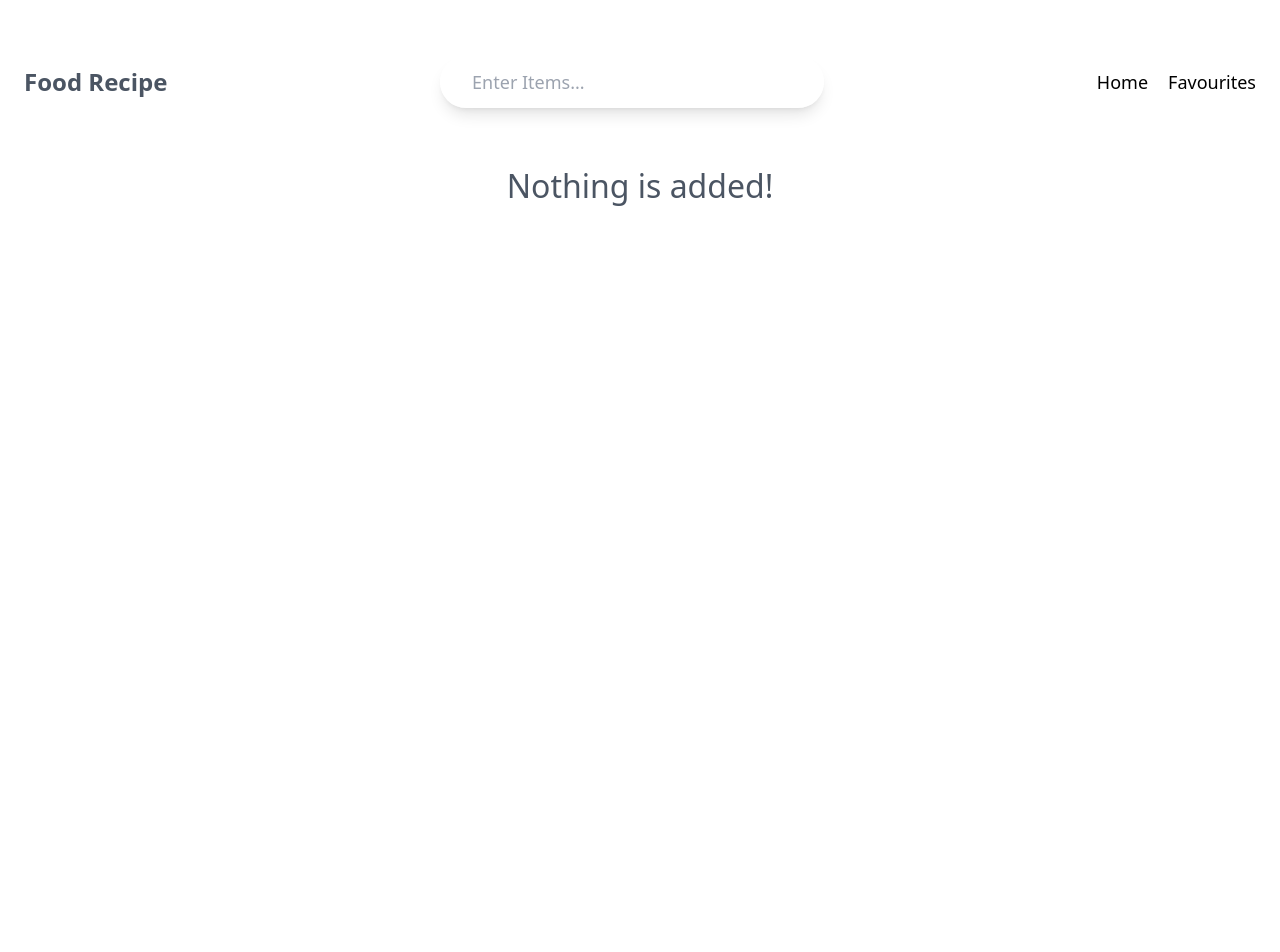
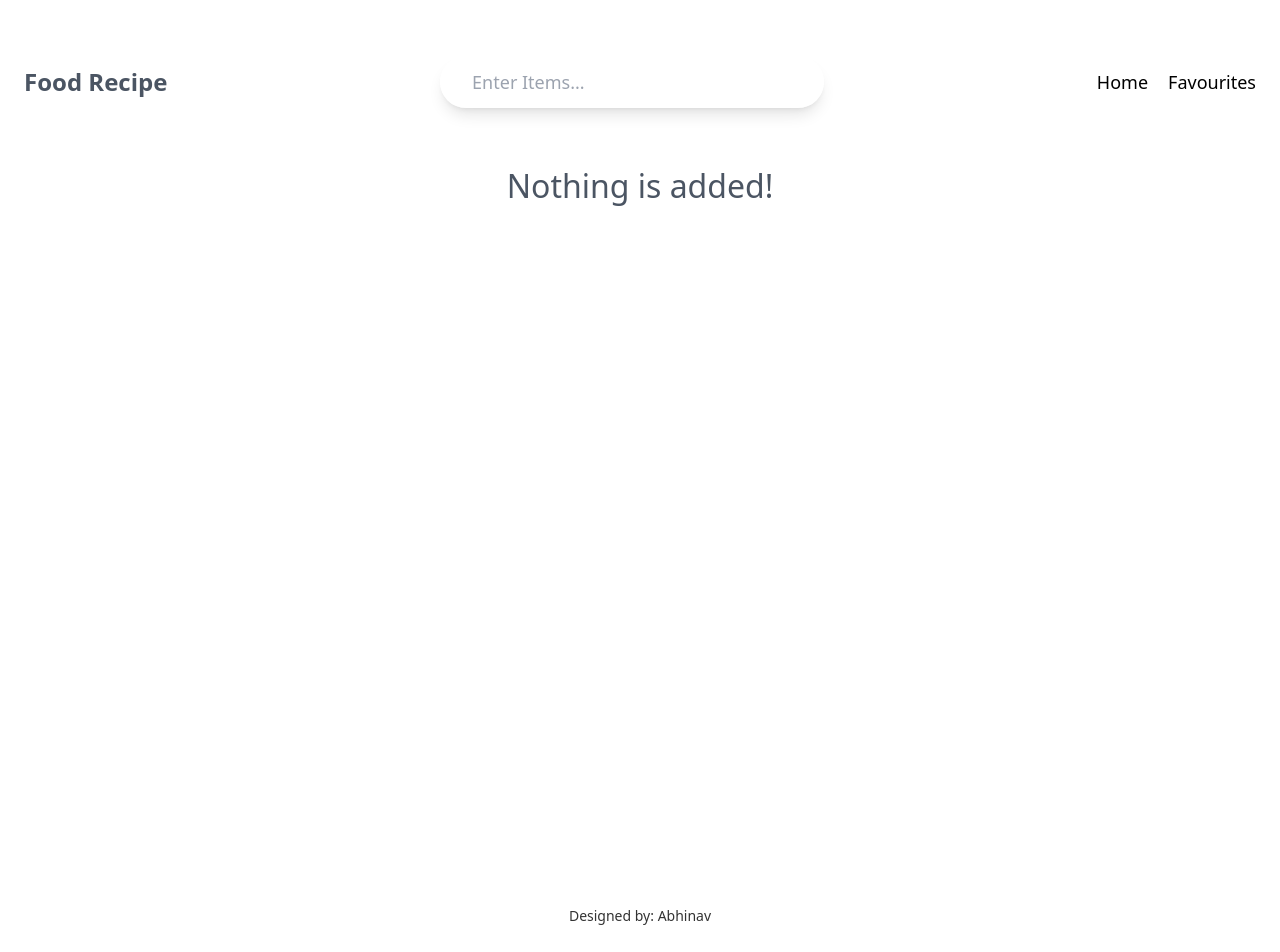
Before and after one commit to Abhinav8195/Food-recipe-with-Api, a React (Create React App) app: page /fav in a window 1280 px wide. Shown: the top 952 px of the page. Before the commit the page ends 800 px from the top, so only its background shows below. Built offline with nearby package versions, Linux system fonts and the light colour scheme.

Commit message:
editor name

```diff
--- a/src/Pages/Details/Details.jsx
+++ b/src/Pages/Details/Details.jsx
@@ -52,7 +52,13 @@ const Details = () => {
             </ul>
            </div>
         </div>
+
+        <div className='designer-name'>
+        Designed by: Abhinav
+      </div>
+
     </div>
+
   )
 }
 
--- a/src/Pages/Favourite/Favourites.jsx
+++ b/src/Pages/Favourite/Favourites.jsx
@@ -15,6 +15,9 @@ const Favourites = () => {
             <h1 className='no-recipes'>Nothing is added!</h1>
           </div>
       }
+       <div className='designer-name'>
+        Designed by: Abhinav
+      </div>
     </div>
   )
 }
--- a/src/Pages/Home/Index.jsx
+++ b/src/Pages/Home/Index.jsx
@@ -16,6 +16,9 @@ const Index = () => {
             <h1 className='no-recipes'>No Recipes Found</h1>
           </div>
       }
+       <div className='designer-name'>
+        Designed by: Abhinav
+      </div>
     </div>
   )
 }
--- a/src/index.css
+++ b/src/index.css
@@ -92,6 +92,19 @@ code {
   font-size: 2rem;
   text-align: center;
 }
+.recipe-container {
+  position: relative; /* Ensure relative positioning for absolute child */
+  min-height: 100vh; /* Ensures the container takes at least the full viewport height */
+}
+
+.designer-name {
+  position: absolute;
+  bottom: 10px; /* Adjust this value to control the distance from the bottom */
+  left: 50%;
+  transform: translateX(-50%);
+  font-size: 14px;
+  color: #333;
+}
 
 @media (max-width: 768px) {
   .recipe-card {
```
